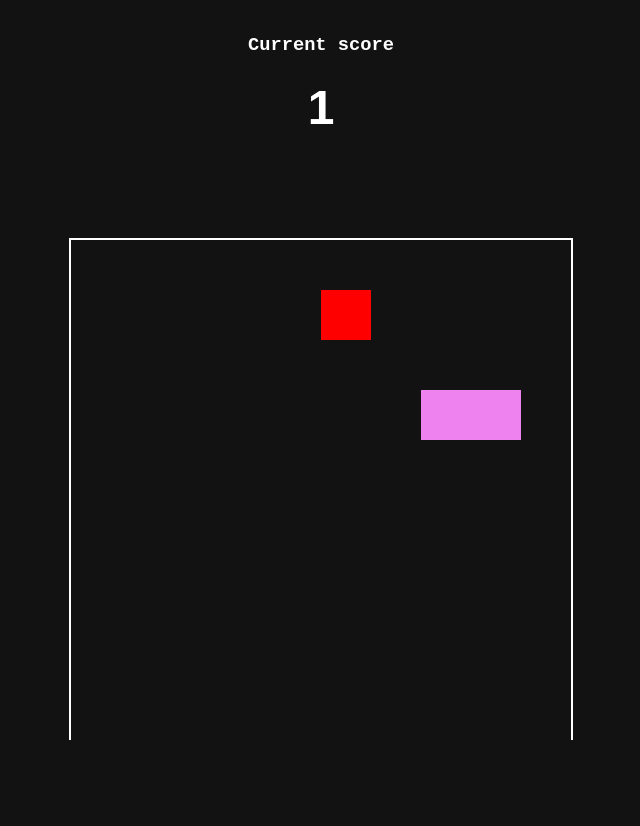
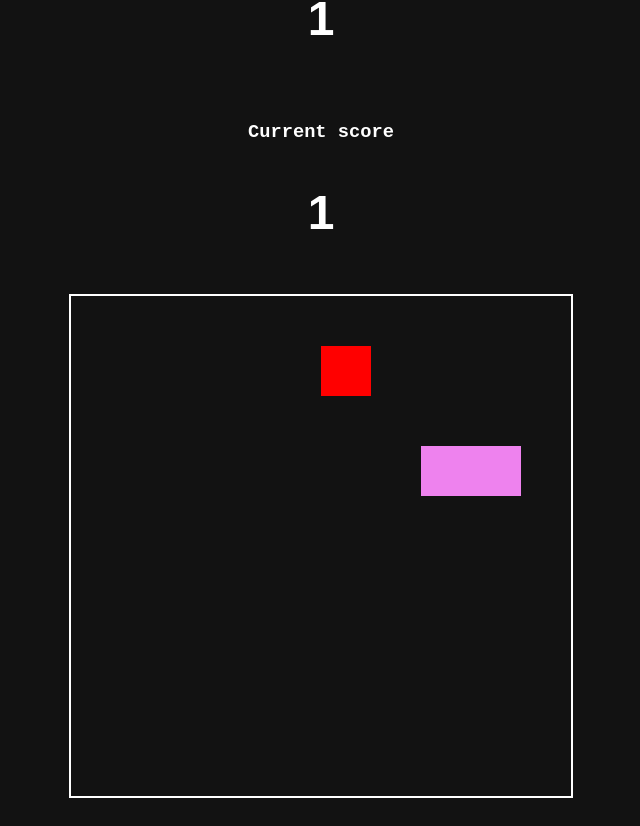
Before and after one commit to SeanMcElroy97/snakegame, a React (Create React App) app: page / in a window 1280 px wide. Shown: the part 280-1106 px from the top of the page, without its empty margins (319-959 px from the left). Before the commit the page ends 1020 px from the top, so only its background shows below. Built offline with nearby package versions, Linux system fonts and the light colour scheme.

Commit message:
fixed overlapping, really need to learn css

```diff
--- a/src/App.css
+++ b/src/App.css
@@ -1,6 +1,6 @@
 body {
   background: #121212;
-  margin: 0;
+  margin: 30px 0;
 }
 
 .title {
@@ -28,15 +28,14 @@ body {
 
 .boardContainer {
   /* display: flex; */
-  position: absolute;
-  left: 50%;
-  top: 50%;
-  margin-top: 20rem;
-  transform: translate(-50%, -40%);
-  outline: 2px solid white;
+  display: flex;
+  align-items: center;
 }
 
 .board {
+  outline: 2px solid white;
+  margin-left: auto;
+  margin-right: auto;
 }
 
 .row {
@@ -88,3 +87,8 @@ body {
   border: none;
   padding: 5px;
 }
+
+.gameContainer {
+  display: flex;
+  flex-direction: column;
+}
--- a/src/App.js
+++ b/src/App.js
@@ -22,14 +22,14 @@ function App() {
     // Set local stoprage
   }
   return (
-    <>
+    <div className="gameContainer">
     <Header/>
     <h3 className="highScoretext">High score</h3>
     <Counter score={highScore}/>
     <h3 className="highScoretext">Current score</h3>
     <Counter score={score}/>
     {gameOver?<GameOver endGame={endGame}/>:<Board score={score} setScore={setScore} endGame={endGame}/>}
-    </>
+    </div>
   )
 }
 
--- a/src/components/Board.jsx
+++ b/src/components/Board.jsx
@@ -138,7 +138,7 @@ export default function Board({score, setScore, endGame}) {
 
     return (
         <div className="boardContainer">
-
+            <div className="board">
             {board.map((row, index)=>(
                 <div key={index} className="row">{
                     row.map((cell, cell_index)=>(
@@ -147,6 +147,7 @@ export default function Board({score, setScore, endGame}) {
                 }
                 </div>
             ))}
+            </div>
         </div>
     )
 
```
